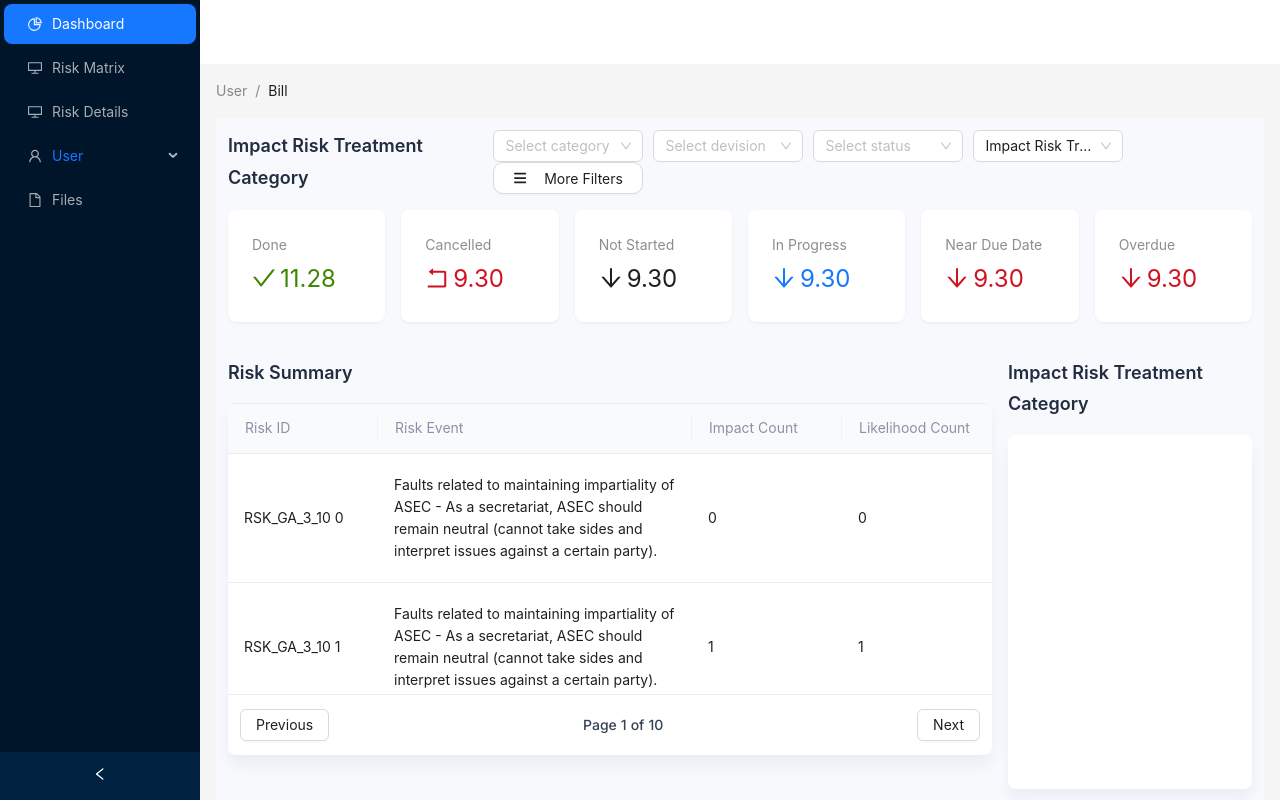
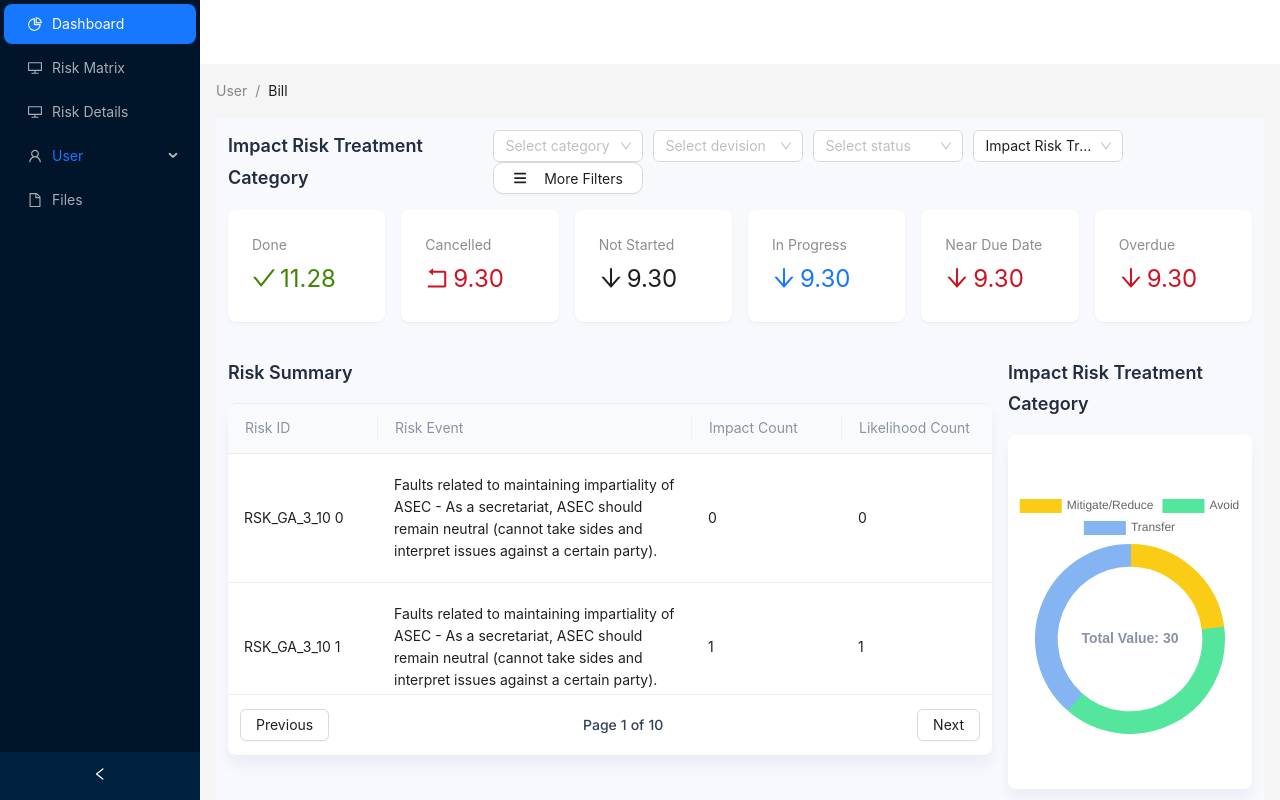
Before and after one commit to geoedgepm/arms-web, a Next.js app: page / in a window 1280 px wide. Shown: the top 800 px of the page. Built offline with nearby package versions, Linux system fonts and the light colour scheme.

Commit message:
some modification on donout chart

```diff
--- a/src/components/chart/doughnut-chart.tsx
+++ b/src/components/chart/doughnut-chart.tsx
@@ -54,12 +54,11 @@ const DoughnutChart = () => {
         },
     }
     return (
-        // <Doughnut
-        //     data={data}
-        //     options={options}
-        //     plugins={[dougnutLabel]}
-        // />
-        <div />
+        <Doughnut
+            data={data}
+            // options={options}
+            plugins={[dougnutLabel]}
+        />
     )
 }
 
```
